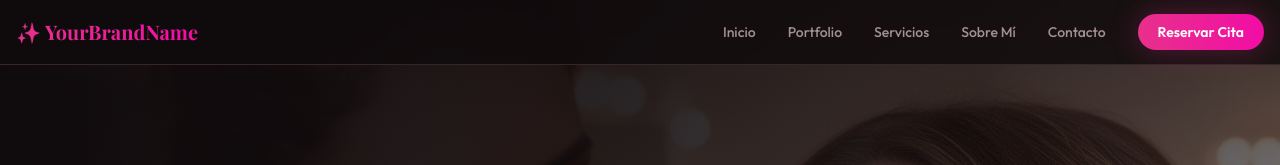
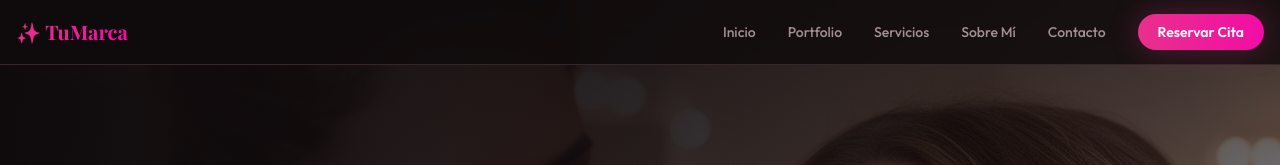
Before and after one commit to cobreklo/glamcosmeticos, a React (Vite) app: page / in a window 1280 px wide. Shown: the top 165 px of the page. Built offline with nearby package versions, Linux system fonts and the light colour scheme; the HTML template or start-up script is replaced by a standard one; a web font is replaced by a local one.

Commit message:
feat: add Navbar and Footer components, and update branding in index.html

```diff
--- a/index.html
+++ b/index.html
@@ -5,20 +5,20 @@
   <meta charset="UTF-8" />
   <link rel="icon" type="image/png" href="/favicon.png" />
   <meta name="viewport" content="width=device-width, initial-scale=1.0" />
-  <title>Portfolio Profesional | YourBrandName</title>
+  <title>Portfolio Profesional | TuMarca</title>
   <meta name="description"
     content="Portfolio profesional de servicios creativos. Lorem ipsum dolor sit amet, consectetur adipiscing elit. Agenda tu cita y descubre el trabajo." />
-  <meta name="author" content="YourBrandName" />
+  <meta name="author" content="TuMarca" />
   <link rel="canonical" href="/" />
 
-  <meta property="og:title" content="Portfolio Profesional | YourBrandName" />
+  <meta property="og:title" content="Portfolio Profesional | TuMarca" />
   <meta property="og:description"
     content="Lorem ipsum dolor sit amet, consectetur adipiscing elit. Portafolio visual completo de trabajos y servicios." />
   <meta property="og:type" content="website" />
   <meta property="og:image" content="/og-image.png" />
 
   <meta name="twitter:card" content="summary_large_image" />
-  <meta name="twitter:site" content="@YourBrandName" />
+  <meta name="twitter:site" content="@TuMarca" />
   <meta name="twitter:image" content="/og-image.png" />
 </head>
 
--- a/src/components/Footer.tsx
+++ b/src/components/Footer.tsx
@@ -4,7 +4,7 @@ export default function Footer() {
   return (
     <footer className="py-8 bg-background border-t border-border">
       <div className="container mx-auto px-4 text-center">
-        <p className="font-display text-lg font-bold text-gradient mb-2">✨ YourBrandName</p>
+        <p className="font-display text-lg font-bold text-gradient mb-2">✨ TuMarca</p>
         <p className="text-muted-foreground text-sm flex items-center justify-center gap-1">
           Hecho con <Heart className="w-3 h-3 fill-primary text-primary" /> — © {new Date().getFullYear()}
         </p>
--- a/src/components/Navbar.tsx
+++ b/src/components/Navbar.tsx
@@ -23,7 +23,7 @@ export default function Navbar() {
     <nav className="fixed top-0 left-0 right-0 z-50 bg-background/80 backdrop-blur-lg border-b border-border">
       <div className="container mx-auto flex items-center justify-between h-16 px-4">
         <Link to="/" className="font-display text-xl font-bold text-gradient">
-          ✨ YourBrandName
+          ✨ TuMarca
         </Link>
 
         {/* Desktop */}
```
